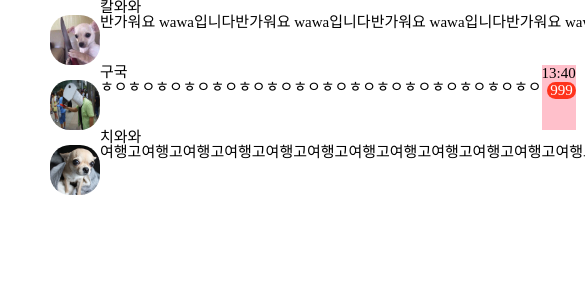
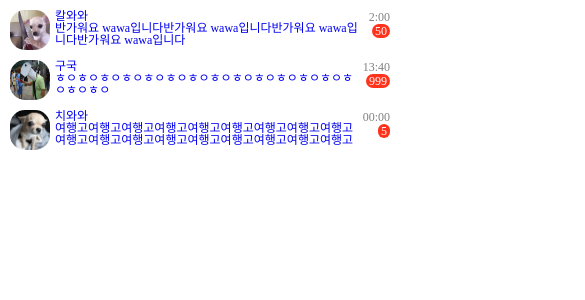
Before and after one commit to MZ-PEOPLE/Tripbuddy-project, a Next.js app: page /chat in a window 390 px wide. Shown: the top 300 px of the page, 585 px wide, since content can reach past the window. Built offline with nearby package versions, Linux system fonts and the light colour scheme.

Commit message:
design:채팅방 간격 폰트 크기 등 조정

```diff
--- a/components/chat/ChatList.module.css
+++ b/components/chat/ChatList.module.css
@@ -1,26 +1,18 @@
 .link {
     text-decoration: none;
-    color: inherit;
     display: block;
     width: 100%;
 
 }
 
 
+.profileImg {
+    width: 40px;
+    height: 40px;
+    border-radius: 15px;
+    margin-right: 5px;
 
-.userFrame {}
 
-.profileImg {
-    width: 150px;
-    height: 150px;
-    border-radius: 20px;
-    margin-top: 15px;
-    margin-left: 30px;
-
-    @media (max-width:390px) {
-        width: 50px;
-        height: 50px;
-    }
 }
 
 
@@ -32,17 +24,15 @@
 }
 
 .chatContext {
-    font-size: 50px;
-    white-space: nowrap;
+    font-size: 15px;
     text-overflow: ellipsis;
 
 
+    @media(max-width:390px) {
+        font-size: 12px;
+    }
 
-    @media (max-width:390px) {
-        white-space: nowrap;
-        text-overflow: ellipsis;
-        font-size: 15px;
-    }
+
 
 
 }
@@ -50,12 +40,7 @@
 .userFrame {
     display: flex;
     margin-left: 10px;
-    padding: 0 10px;
-    justify-content: space-between;
 
-    @media (max-width:390px) {
-        width: 100px;
-    }
 
 
 
@@ -63,29 +48,24 @@
 
 .leftFrame {
     display: flex;
+    margin-top: 10px;
 
 
 
 }
 
 .rightFrame {
-    width: 100px;
-    background-color: pink;
+    margin-top: 10px;
+}
 
+.profileId {
+    font-size: 12px;
 
 
 }
 
-.profileId {
-    font-size: 50px;
-
-    @media (max-width:390px) {
-        font-size: 15px;
-    }
-}
-
 .unreadCount {
-    font-size: 50px;
+    font-size: 12px;
     background-color: #ff331c;
     color: white;
     border-radius: 20px;
@@ -93,21 +73,18 @@
     text-align: center;
     padding: 1px 3px;
 
-    @media (max-width:390px) {
-        font-size: 15px;
-    }
+
 
 }
 
 .chatTime {
-    font-size: 50px;
+    font-size: 12px;
     max-width: fit-content;
     text-align: center;
     padding: 1px 0px;
+    color: grey;
 
-    @media (max-width:390px) {
-        font-size: 15px;
-    }
+
 }
 
 .chatTime,
```
